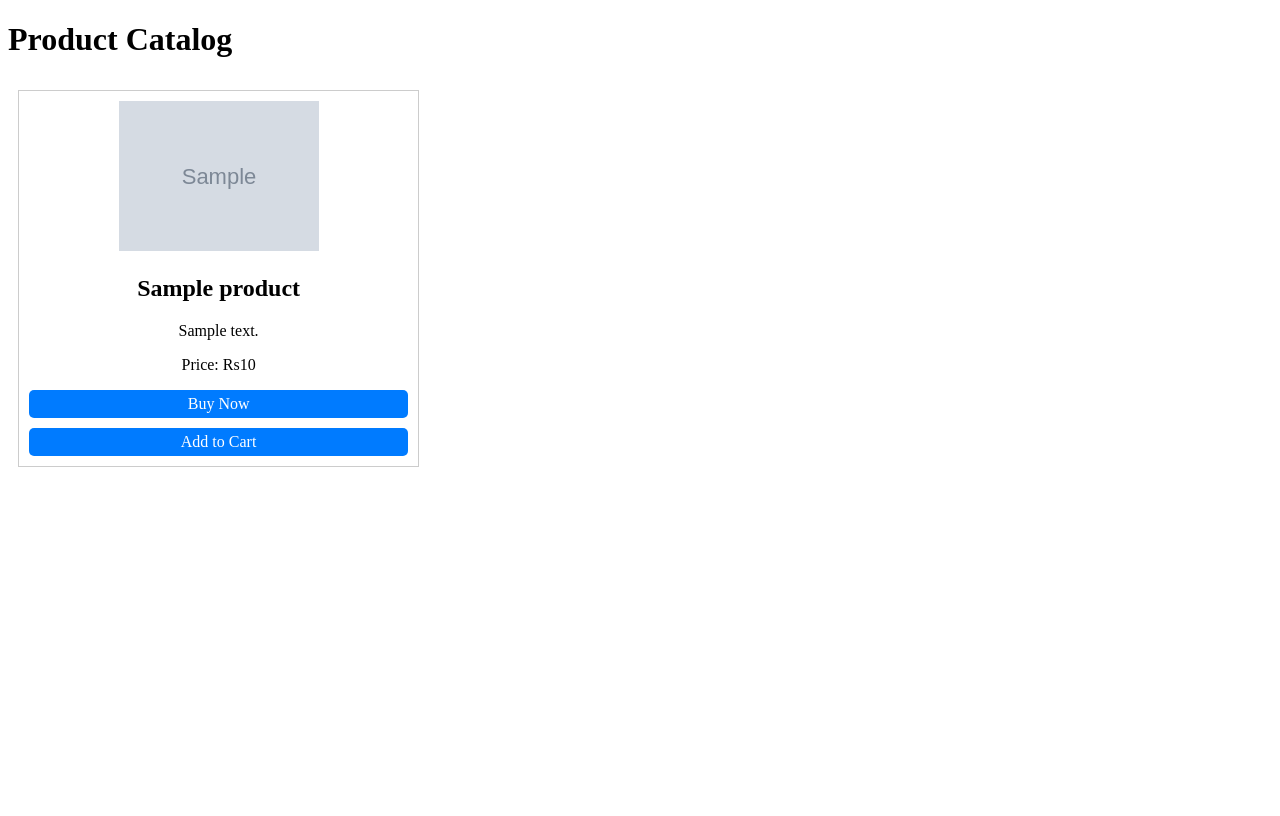
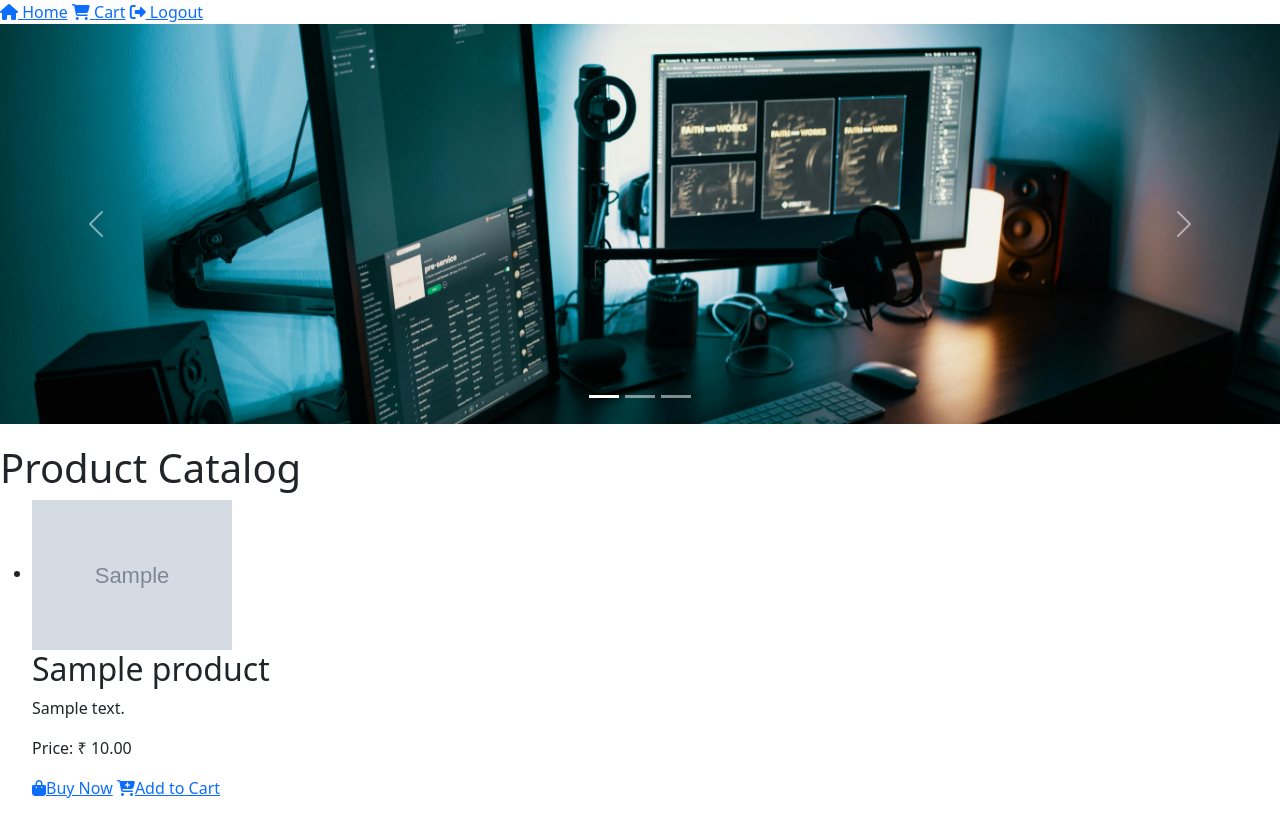
Before and after one commit to akashasahu07/QuickShop, a Django app: template templates/shop/shop_page.html in a window 1280 px wide. Before the commit the page ends 467 px from the top, so only its background shows below. Run offline with Django 3.2, Linux system fonts and the light colour scheme; the template is opened without the code that fills it: most values are stand-ins (such as "Sample title", 1, 10 or a date in 2020); grey boxes marked "Sample" are stand-in pictures.

Commit message:
base template and slider added

```diff
--- a/QuickShop/settings.py
+++ b/QuickShop/settings.py
@@ -37,6 +37,7 @@ INSTALLED_APPS = [
     'django.contrib.sessions',
     'django.contrib.messages',
     'django.contrib.staticfiles',
+    'django.contrib.humanize',  # For human-readable numbers
     'Shop',  # Your Shop app
 ]
 
--- /dev/null
+++ b/Shop/static/shop/styles/base.css
@@ -0,0 +1,10 @@
+.shop-slider {
+    height: 400px;
+    margin-bottom: 20px;
+    overflow: hidden;
+}
+
+.shop-slider-img {
+    height: 500px;
+    object-fit: cover;
+}
--- a/Shop/static/shop/styles/register.css
+++ b/Shop/static/shop/styles/register.css
@@ -67,7 +67,7 @@ form {
 
 .input-box {
     position: relative;
-    margin: 15px 0;
+    margin: 30px 0;
 }
 
 .input-box input {
@@ -192,6 +192,10 @@ form {
         bottom: 30%;
     }
 
+    .input-box {
+        margin: 15px 0;
+    }
+
     .toggle-box::before {
         left: 0;
         top: -270%;
--- /dev/null
+++ b/templates/shop/base.html
@@ -0,0 +1,45 @@
+<!-- templates/shop/base.html -->
+{% load static %}
+<!DOCTYPE html>
+<html lang="en">
+
+<head>
+    <meta charset="UTF-8">
+    <meta name="viewport" content="width=device-width, initial-scale=1.0">
+    <title>{% block title %}QuickShop{% endblock %}</title>
+    <!-- You can include your CSS files here -->
+    <link rel="stylesheet" href="{% static 'shop/styles/base.css' %}">
+
+    <!-- Bootstrap CSS -->
+    <link href="https://cdn.jsdelivr.net/npm/bootstrap@5.3.7/dist/css/bootstrap.min.css" rel="stylesheet">
+
+    <!-- Font Awesome -->
+    <link rel="stylesheet" href="https://cdnjs.cloudflare.com/ajax/libs/font-awesome/6.7.2/css/all.min.css" />
+</head>
+
+<body>
+
+    <!-- ✅ Navbar -->
+    <nav>
+        <a href="{% url 'shop:product_list' %}"><i class="fas fa-home"></i> Home</a></a>
+        <a href="{% url 'shop:view_cart' %}"><i class="fas fa-shopping-cart"></i> Cart</a></a>
+        <a href="{% url 'logout' %}"><i class="fas fa-sign-out-alt"></i> Logout</a></a>
+    </nav>
+
+    <!-- ✅ Carousel here -->
+    {% block carousel %}{% endblock %}
+
+    <!-- ✅ Page-specific content -->
+    <div>
+        {% block content %}
+        {% endblock %}
+    </div>
+
+    <!-- ✅ Script -->
+    <script src="https://cdn.jsdelivr.net/npm/bootstrap@5.3.7/dist/js/bootstrap.bundle.min.js"
+        integrity="sha384-ndDqU0Gzau9qJ1lfW4pNLlhNTkCfHzAVBReH9diLvGRem5+R9g2FzA8ZGN954O5Q"
+        crossorigin="anonymous"></script>
+
+</body>
+
+</html>
--- a/templates/shop/login.html
+++ b/templates/shop/login.html
@@ -6,7 +6,7 @@
 <head>
     <meta charset="UTF-8">
     <meta name="viewport" content="width=device-width, initial-scale=1.0">
-    <title>Login/Signup Form</title>
+    <title>Login Page</title>
     <link rel="stylesheet" href="{% static 'shop/styles/login.css' %}">
     <link href='https://unpkg.com/boxicons@2.1.4/css/boxicons.min.css' rel='stylesheet'>
 </head>
--- a/templates/shop/register.html
+++ b/templates/shop/register.html
@@ -6,7 +6,7 @@
 <head>
     <meta charset="UTF-8">
     <meta name="viewport" content="width=device-width, initial-scale=1.0">
-    <title>Login/Signup Form</title>
+    <title>Register Page</title>
     <link rel="stylesheet" href="{% static 'shop/styles/register.css' %}">
     <link href='https://unpkg.com/boxicons@2.1.4/css/boxicons.min.css' rel='stylesheet'>
 </head>
--- a/templates/shop/shop_page.html
+++ b/templates/shop/shop_page.html
@@ -1,41 +1,45 @@
-<!DOCTYPE html>
-<html lang="en">
-<head>
-    <meta charset="UTF-8">
-    <meta name="viewport" content="width=device-width, initial-scale=1.0">
-    <title>Product Catalog</title>
-    <style>
-        /* Add CSS styles for flex container and items */
-        .product-list {
-            display: flex;
-            flex-wrap: wrap; /* Allow items to wrap to the next row if necessary */
-            justify-content: space-between; /* Space items evenly along the main axis */
-            list-style: none; /* Remove list styles */
-            padding: 0;
-        }
+<!-- templates/shop/shop_page.html -->
+{% extends 'shop/base.html' %}
+{% load static %}
+{% load humanize %}
+{% block title %}Product Catalog{% endblock %}
 
-        .product-item {
-            flex: 1; /* Grow to fill available space evenly */
-            max-width: 30%; /* Limit item width to avoid overcrowding */
-            margin: 10px; /* Add spacing between items */
-            border: 1px solid #ccc; /* Add a border for visual separation */
-            padding: 10px;
-            text-align: center;
-        }
+{% block carousel %}
+<div id="carouselExampleIndicators" class="carousel slide shop-slider">
+    <div class="carousel-indicators">
+        <button type="button" data-bs-target="#carouselExampleIndicators" data-bs-slide-to="0" class="active"
+            aria-current="true" aria-label="Slide 1"></button>
+        <button type="button" data-bs-target="#carouselExampleIndicators" data-bs-slide-to="1"
+            aria-label="Slide 2"></button>
+        <button type="button" data-bs-target="#carouselExampleIndicators" data-bs-slide-to="2"
+            aria-label="Slide 3"></button>
+    </div>
+    <div class="carousel-inner">
+        <div class="carousel-item active">
+            <img src="{% static 'shop/images/slide1.jpg' %}" class="d-block w-100 shop-slider-img" alt="...">
+        </div>
+        <div class="carousel-item">
+            <img src="{% static 'shop/images/slide2.jpg' %}" class="d-block w-100 shop-slider-img" alt="...">
+        </div>
+        <div class="carousel-item">
+            <img src="{% static 'shop/images/slide3.jpg' %}" class="d-block w-100 shop-slider-img" alt="...">
+        </div>
+    </div>
+    <button class="carousel-control-prev" type="button" data-bs-target="#carouselExampleIndicators"
+        data-bs-slide="prev">
+        <span class="carousel-control-prev-icon" aria-hidden="true"></span>
+        <span class="visually-hidden">Previous</span>
+    </button>
+    <button class="carousel-control-next" type="button" data-bs-target="#carouselExampleIndicators"
+        data-bs-slide="next">
+        <span class="carousel-control-next-icon" aria-hidden="true"></span>
+        <span class="visually-hidden">Next</span>
+    </button>
+</div>
 
-        /* Style the "Buy Now" button */
-        .buy-now-button {
-            display: block;
-            margin-top: 10px;
-            background-color: #007bff;
-            color: #fff;
-            text-decoration: none;
-            padding: 5px 10px;
-            border-radius: 5px;
-        }
-    </style>
-</head>
-<body>
+{% endblock %}
+
+{% block content %}
 <h1>Product Catalog</h1>
 
 <ul class="product-list">
@@ -44,12 +48,11 @@
         <img src="{{ product.image.url }}" alt="{{ product.name }}" width="200" height="150">
         <h2>{{ product.name }}</h2>
         <p>{{ product.description }}</p>
-                <p>Price: Rs{{ product.price }}</p>
-                <a href="#" class="buy-now-button">Buy Now</a>
-                <a class="buy-now-button" href="{% url 'shop:add_to_cart' product.id %}">Add to Cart</a>
-
+        <p>Price: &#8377; {{ product.price|floatformat:2|intcomma }}</p>
+        <a href="#" class="buy-now-button"><i class="fas fa-shopping-bag"></i>Buy Now</a>
+        <a class="buy-now-button" href="{% url 'shop:add_to_cart' product.id %}"><i class="fas fa-cart-plus"></i>Add to
+            Cart</a>
     </li>
     {% endfor %}
 </ul>
-</body>
-</html>
+{% endblock %}
```
Also changed, not shown: QuickShop/urls.py (+6 -1 lines), Shop/urls.py (+1 -8 lines), Shop/views.py (+7 -0 lines), templates/shop/cart.html (+5 -13 lines), Shop/static/shop/images/slide1.jpg (added), Shop/static/shop/images/slide2.jpg (added), Shop/static/shop/images/slide3.jpg (added), db.sqlite3. Lines whose indentation alone changed are shown as unchanged.
